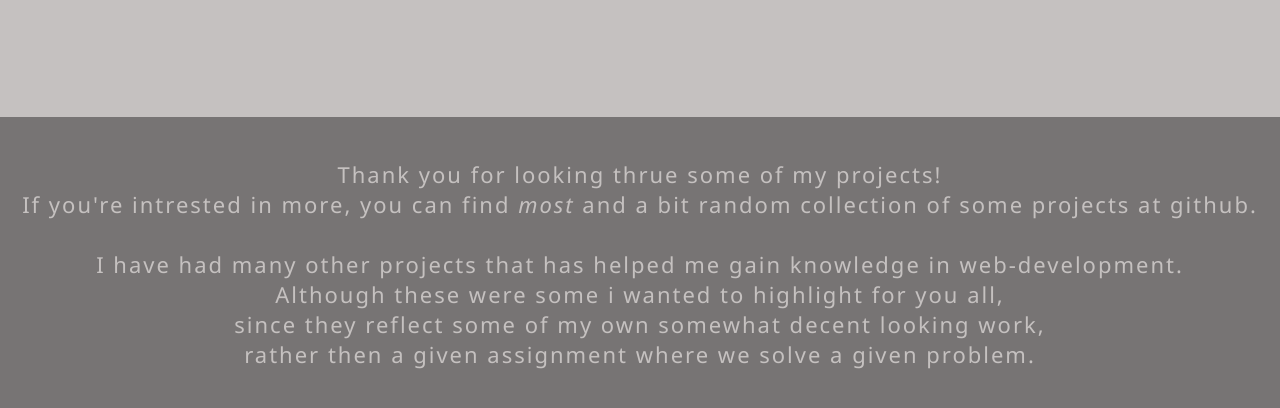
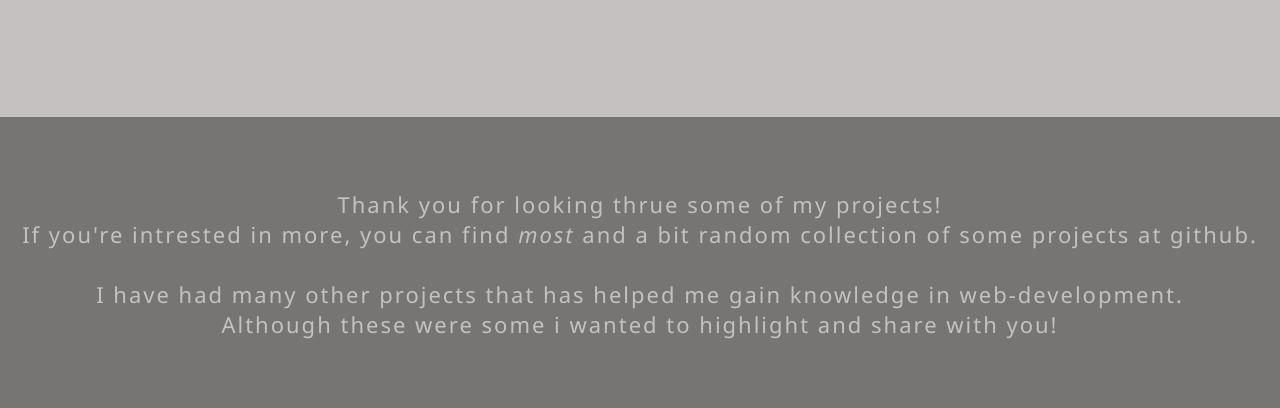
Before and after one commit to SvenLinderoth/portfolio_summer23, a plain HTML site: page index.html in a window 1280 px wide. Shown: the part 4682-5090 px from the top of the page. Drawn offline with Linux system fonts and the light colour scheme.

Commit message:
Update index.html
changed ff_four

```diff
--- a/index.html
+++ b/index.html
@@ -177,11 +177,7 @@
             <br><br>
             I have had many other projects that has helped me gain knowledge in web-development.
             <br>
-            Although these were some i wanted to highlight for you all,
-            <br>
-            since they reflect some of my own somewhat decent looking work,
-            <br>
-            rather then a given assignment where we solve a given problem.
+            Although these were some i wanted to highlight and share with you!
         </p>
     </div>
 </body>
```
